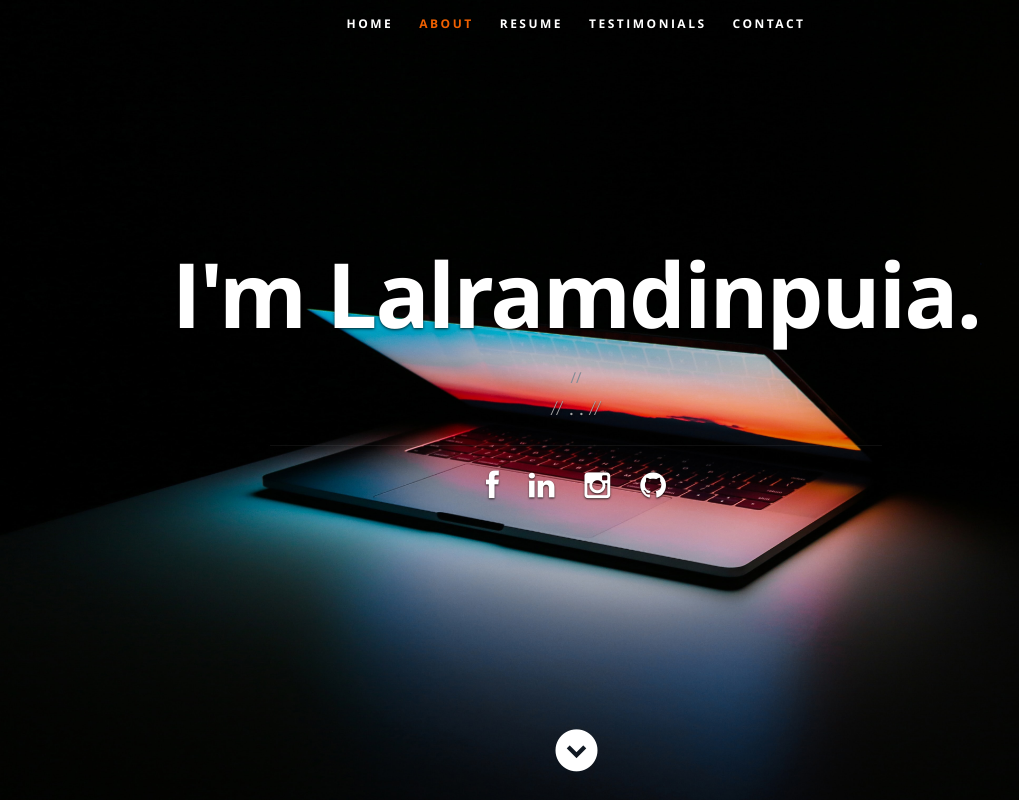
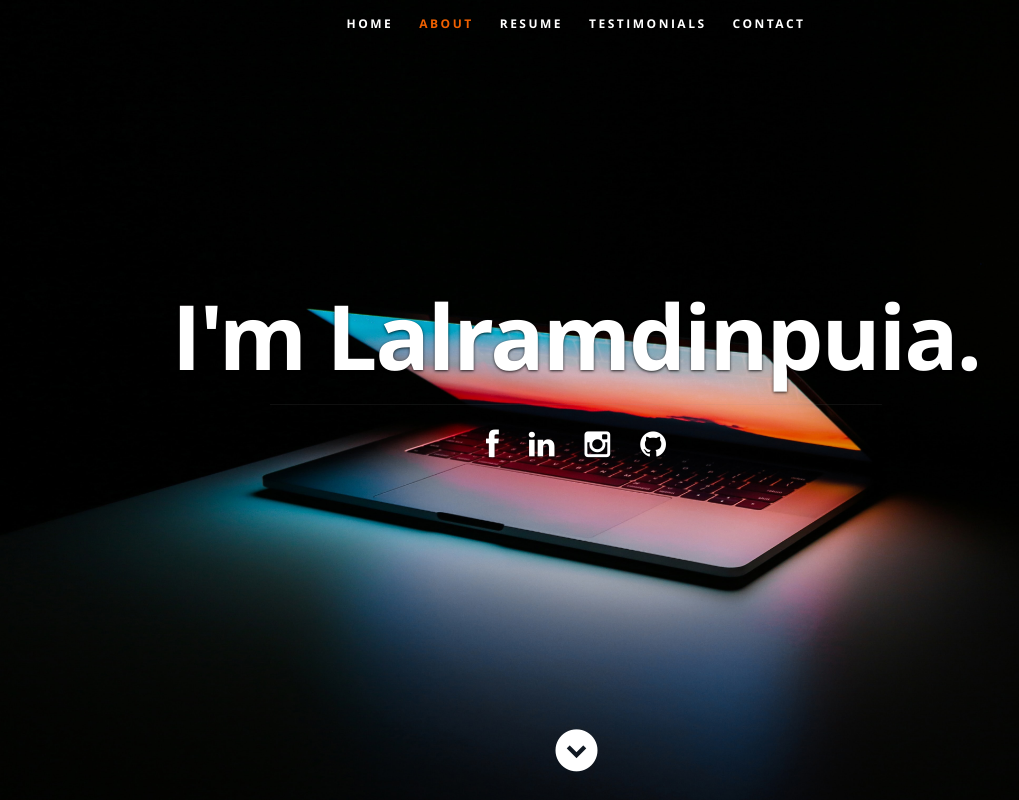
Before and after one commit to Ramdinpuia29/MyPortfolio, a React (Create React App) app: page / in a window 1280 px wide. Shown: the top 800 px of the page, without its empty margins (64-1083 px from the left). Built offline with nearby package versions, Linux system fonts and the light colour scheme.

Commit message:
Commited

```diff
--- a/src/Components/About.js
+++ b/src/Components/About.js
@@ -38,11 +38,6 @@ class About extends Component {
                      <span>{email}</span>
 					   </p>
                </div>
-{/* //                <div className="columns download">
-//                   <p>
-//                      <a href={resumeDownload} className="button"><i className="fa fa-download"></i>Download Resume</a>
-//                   </p>
-//                </div> */}
             </div>
          </div>
       </div>
--- a/src/Components/Header.js
+++ b/src/Components/Header.js
@@ -44,7 +44,6 @@ class Header extends Component {
                 Resume
               </a>
             </li>
-            {/* <li><a className="smoothscroll" href="#portfolio">Works</a></li> */}
             <li>
               <a className="smoothscroll" href="#testimonials">
                 Testimonials
@@ -61,10 +60,6 @@ class Header extends Component {
         <div className="row banner">
           <div className="banner-text">
             <h1 className="responsive-headline">I'm {name}.</h1>
-//             <h3>
-              {/* {/* I'm a {city} based  */}
-//               <span>{occupation}</span>. {description}.
-//             </h3>
             <hr />
             <ul className="social">{networks}</ul>
           </div>
--- a/src/Components/Resume.js
+++ b/src/Components/Resume.js
@@ -1,76 +1,59 @@
-import React, { Component } from 'react';
+import React, { Component } from "react";
 
 class Resume extends Component {
   render() {
-
-    if(this.props.data){
+    if (this.props.data) {
       var skillmessage = this.props.data.skillmessage;
-      var education = this.props.data.education.map(function(education){
-        return <div key={education.school}><h3>{education.school}</h3>
-        <p className="info">{education.degree} <span>&bull;</span><em className="date">{education.graduated}</em></p>
-        <p>{education.description}</p></div>
-      })
-      var work = this.props.data.work.map(function(work){
-        return <div key={work.company}><h3>{work.company}</h3>
-            <p className="info">{work.title}<span>&bull;</span> <em className="date">{work.years}</em></p>
+      var education = this.props.data.education.map(function (education) {
+        return (
+          <div key={education.school}>
+            <h3>{education.school}</h3>
+            <p className="info">
+              {education.degree} <span>&bull;</span>
+              <em className="date">{education.graduated}</em>
+            </p>
+            <p>{education.description}</p>
+          </div>
+        );
+      });
+      var work = this.props.data.work.map(function (work) {
+        return (
+          <div key={work.company}>
+            <h3>{work.company}</h3>
+            <p className="info">
+              {work.title}
+              <span>&bull;</span> <em className="date">{work.years}</em>
+            </p>
             <p>{work.description}</p>
           </div>
-      })
-      var skills = this.props.data.skills.map(function(skills){
-        var className = 'bar-expand '+skills.name.toLowerCase();
-        return <li key={skills.name}><span style={{width:skills.level}}className={className}></span><em>{skills.name}</em></li>
-      })
+        );
+      });
+      var skills = this.props.data.skills.map(function (skills) {
+        var className = "bar-expand " + skills.name.toLowerCase();
+        return (
+          <li key={skills.name}>
+            <span style={{ width: skills.level }} className={className}></span>
+            <em>{skills.name}</em>
+          </li>
+        );
+      });
     }
 
     return (
       <section id="resume">
-
         <div className="row education">
           <div className="three columns header-col">
-            <h1><span>Education</span></h1>
+            <h1>
+              <span>Education</span>
+            </h1>
           </div>
 
           <div className="nine columns main-col">
             <div className="row item">
-               <div className="twelve columns">
-                 {education}
+              <div className="twelve columns">{education}</div>
             </div>
           </div>
         </div>
-      </div>
-
-
-{/* //       <div className="row work">
-
-//          <div className="three columns header-col">
-//             <h1><span>Work</span></h1>
-//          </div>
-
-//          <div className="nine columns main-col">
-//           {work}
-//         </div>
-//     </div> */}
-
-
-{/*
-//       <div className="row skill">
-
-// //          <div className="three columns header-col">
-// //             <h1><span>Skills</span></h1>
-// //          </div>
-
-//          <div className="nine columns main-col">
-
-//             <p>{skillmessage}
-//             </p>
-
-// 				<div className="bars">
-// 				   <ul className="skills">
-// 					  {skills}
-// 					</ul>
-// 				</div>
-// 			</div>
-//       </div> */}
       </section>
     );
   }
```
Lines whose indentation alone changed are shown as unchanged.
